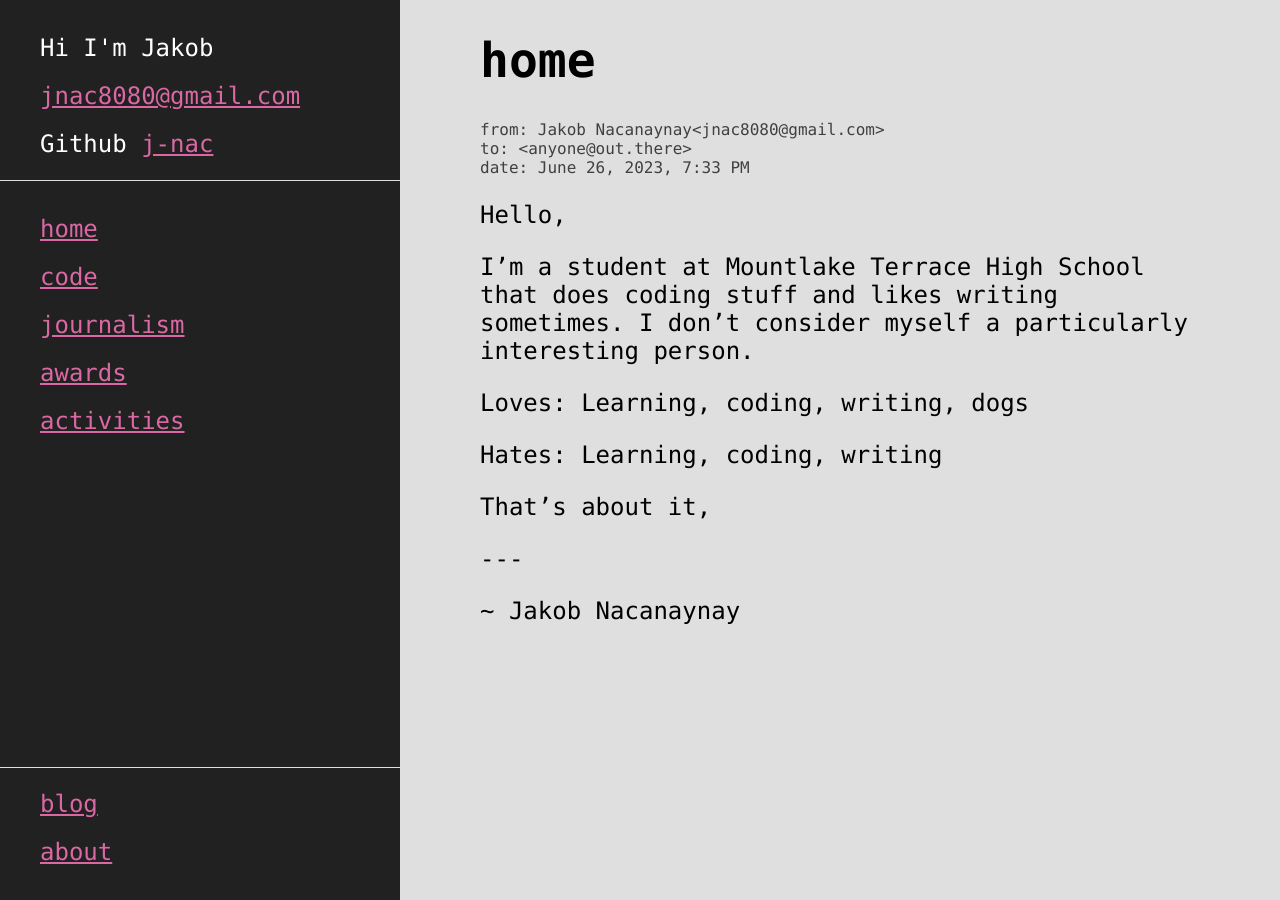
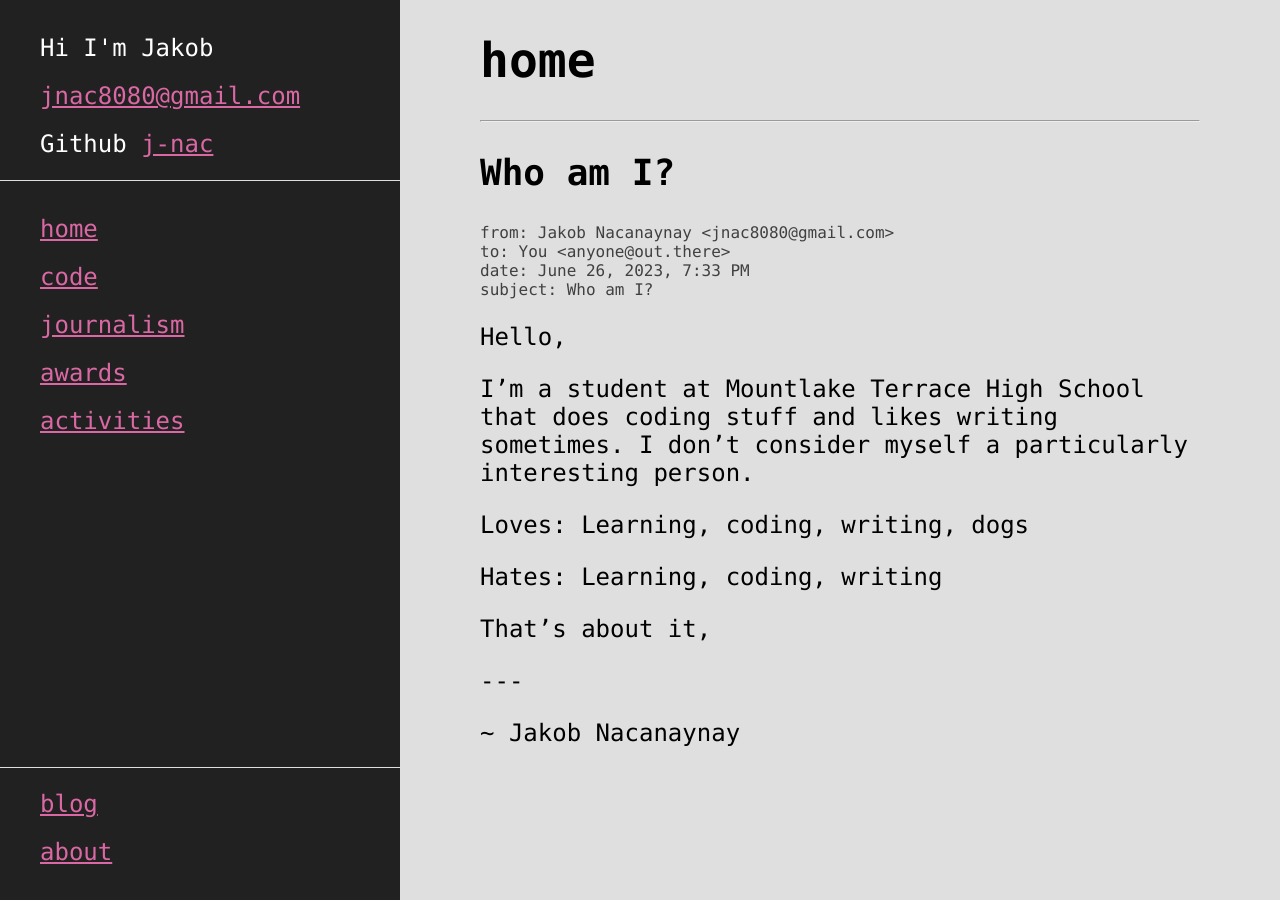
Before and after one commit to j-nac/j-nac.github.io, a Jekyll site: the page built from portfolio/index.md, in a window 1280 px wide. Built offline with Jekyll 4.4.1, drawn with Linux system fonts in a browser that asks for light colours.

Commit message:
Slgiht home edits

```diff
--- a/portfolio/_includes/mailinfo.html
+++ b/portfolio/_includes/mailinfo.html
@@ -3,5 +3,6 @@
         <li>from: {{ include.from }}</li>
         <li>to: {{ include.to }}</li>
         <li>date: {{ include.date }}</li>
+        <li>subject: {{ include.subject }}</li>
     </ul>
 </div>
--- a/portfolio/index.md
+++ b/portfolio/index.md
@@ -5,7 +5,11 @@ title: Hello I'm Jakob Nacanaynay
 
 # home
 
-{% include mailinfo.html from="Jakob Nacanaynay<jnac8080@gmail.com>" to="<anyone@out.there>" date="June 26, 2023, 7:33 PM" %}
+---
+
+## Who am I?
+
+{% include mailinfo.html from="Jakob Nacanaynay <jnac8080@gmail.com>" to="You <anyone@out.there>" date="June 26, 2023, 7:33 PM" subject="Who am I?" %}
 
 Hello,
 
```
